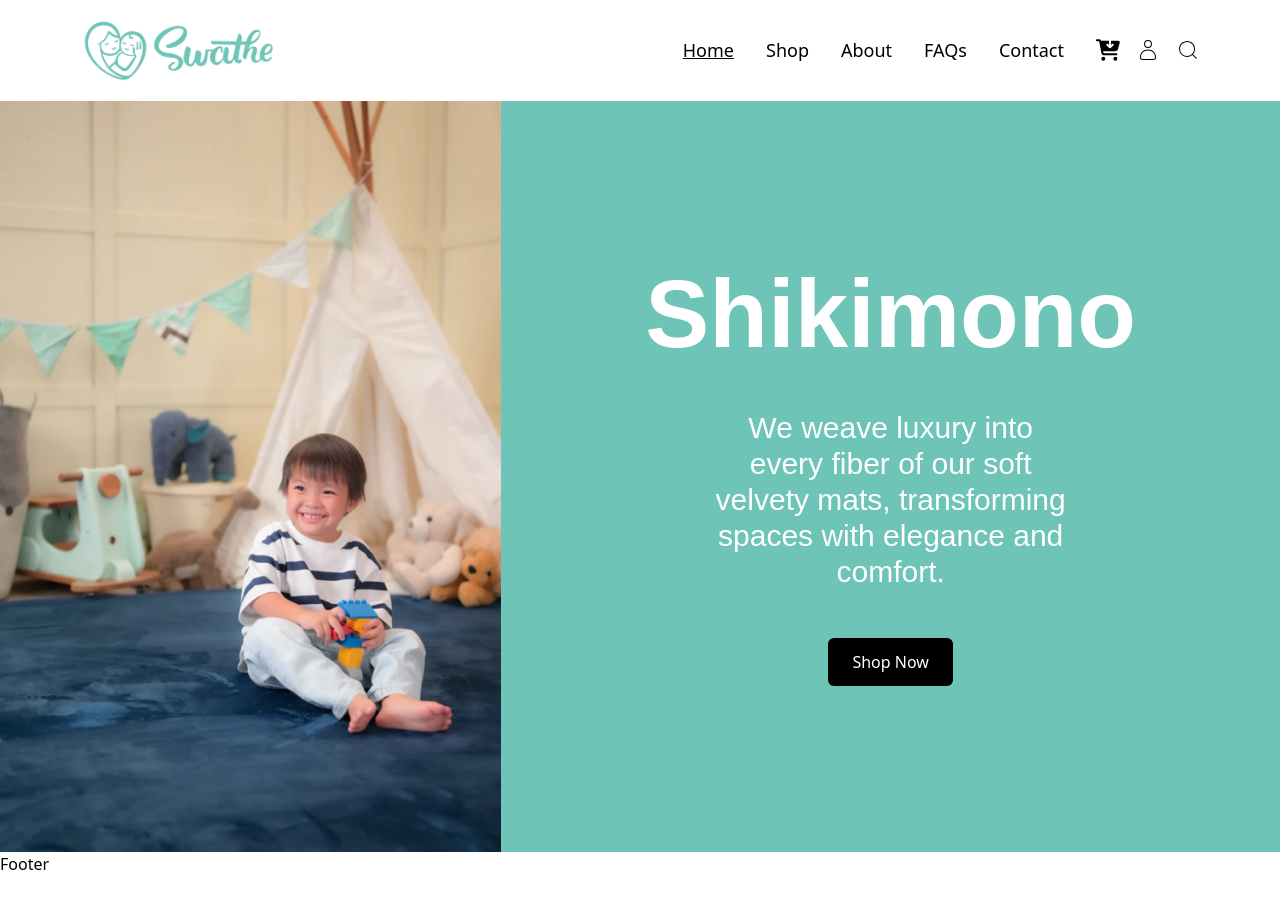
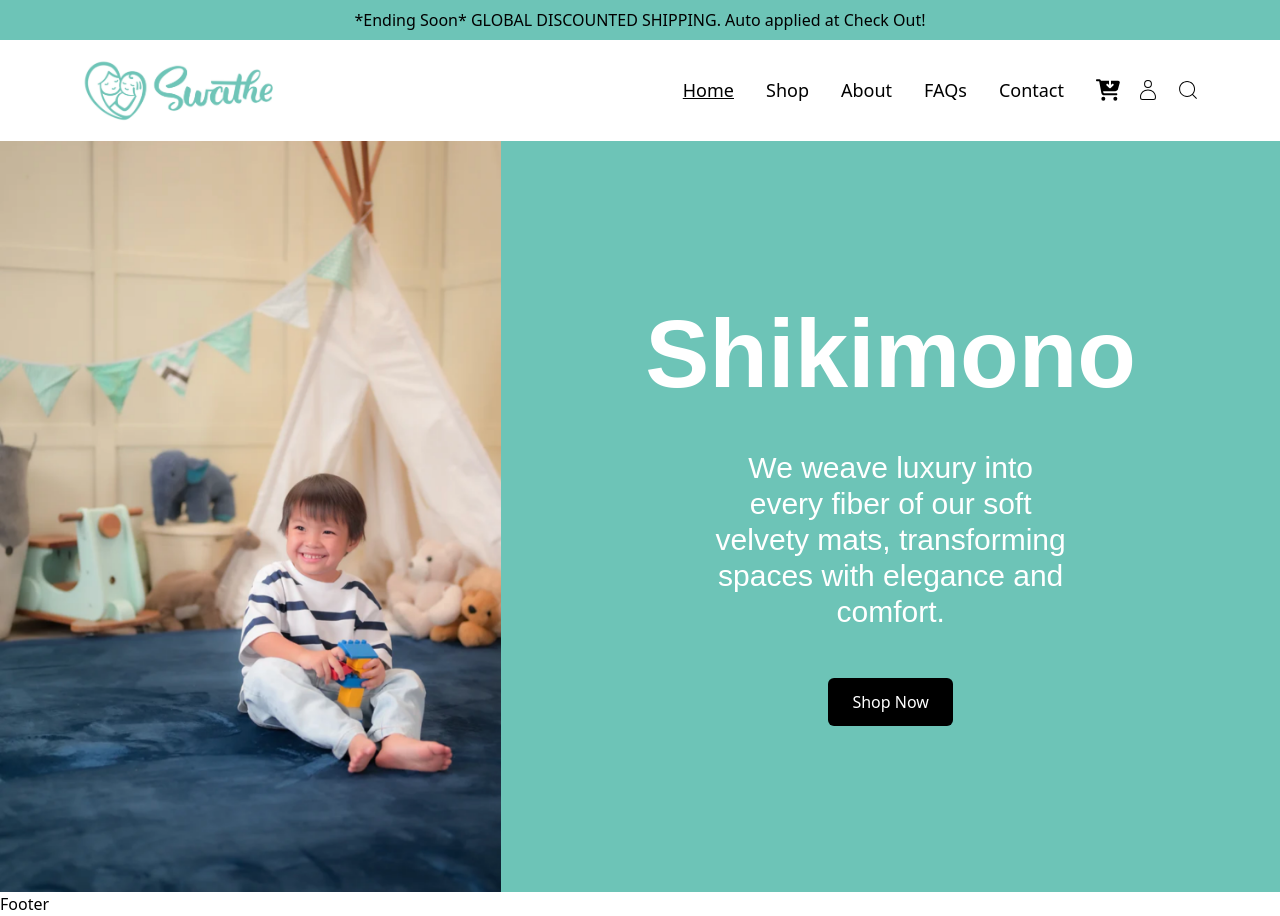
Before and after one commit to jigolaurito93/shikimono, a Next.js app: page / in a window 1280 px wide. Before the commit the page ends 876 px from the top, so only its background shows below. Built offline with nearby package versions, Linux system fonts and the light colour scheme; a web font is replaced by a local one.

Commit message:
added announcement bar

```diff
--- /dev/null
+++ b/app/components/AnnouncementBar.tsx
@@ -0,0 +1,9 @@
+const AnnouncementBar = () => {
+  return (
+    <div className="bg-[#6dc4b7] text-center py-2 font-medium">
+      *Ending Soon* GLOBAL DISCOUNTED SHIPPING. Auto applied at Check Out!
+    </div>
+  );
+};
+
+export default AnnouncementBar;
--- a/app/layout.tsx
+++ b/app/layout.tsx
@@ -3,6 +3,7 @@
 import "./globals.css";
 import Navbar from "./components/Navbar";
 import Footer from "./components/Footer";
+import AnnouncementBar from "./components/AnnouncementBar";
 
 const geistSans = Geist({
   variable: "--font-geist-sans",
@@ -41,6 +42,7 @@
       <body
         className={`${geistSans.variable} ${geistMono.variable} ${mochiyPop.variable} ${mPlus1.variable} antialiased`}
       >
+        <AnnouncementBar />
         <Navbar />
         {children}
         <Footer />
```
